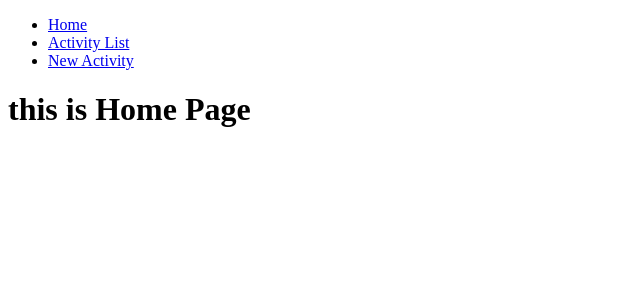
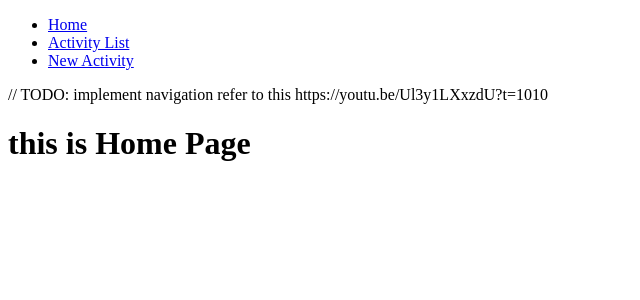
Before and after one commit to Brian3010/WildRoute, a React (Vite) app in the folder frontend/: page / in a window 1280 px wide. Shown: the top 300 px of the page, without its empty margins (0-640 px from the left). Built offline with nearby package versions, Linux system fonts and the light colour scheme.

Commit message:
todo in app.tsx

```diff
--- a/frontend/src/App.tsx
+++ b/frontend/src/App.tsx
@@ -22,7 +22,7 @@ function App() {
           </li>
         </ul>
       </nav>
-
+      // TODO: implement navigation refer to this https://youtu.be/Ul3y1LXxzdU?t=1010
       <Routes>
         <Route path="/" element={<HomePage />} />
         <Route path="/activities" element={<ActivityList />} />
```
